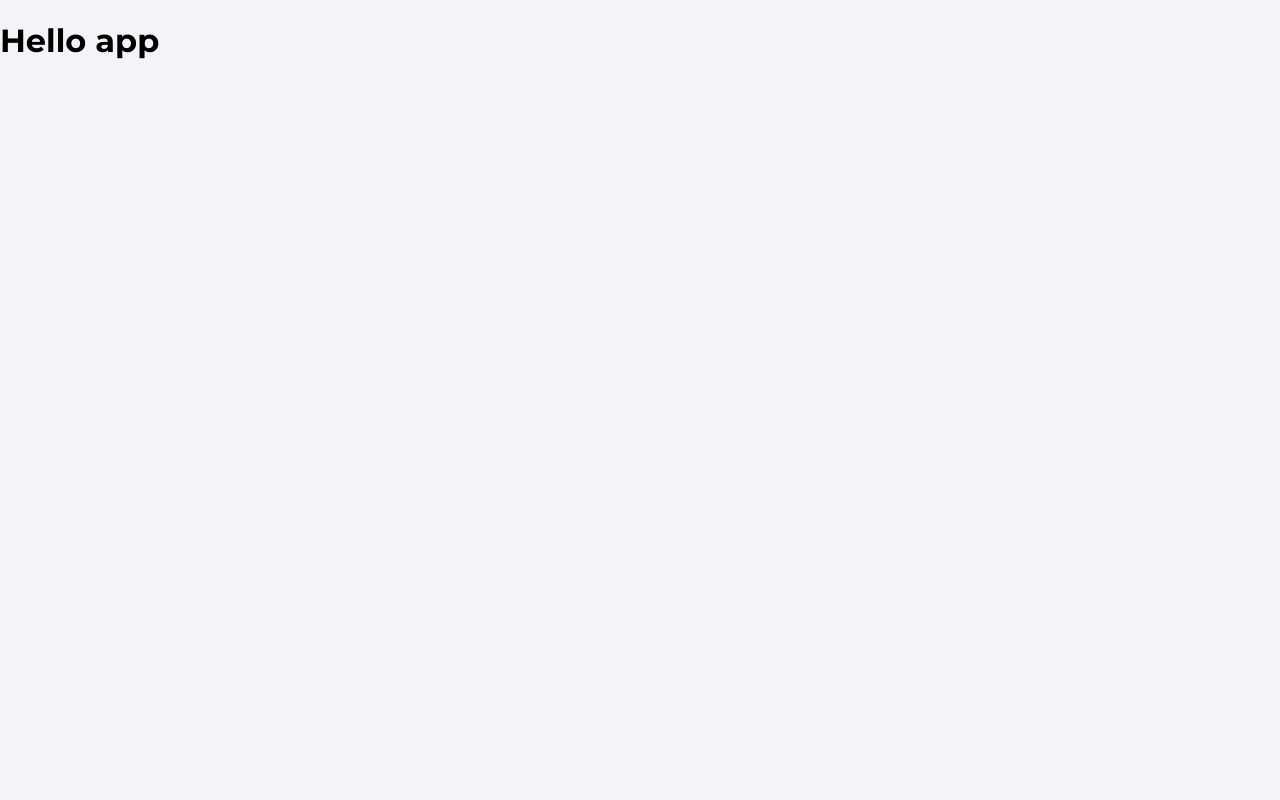
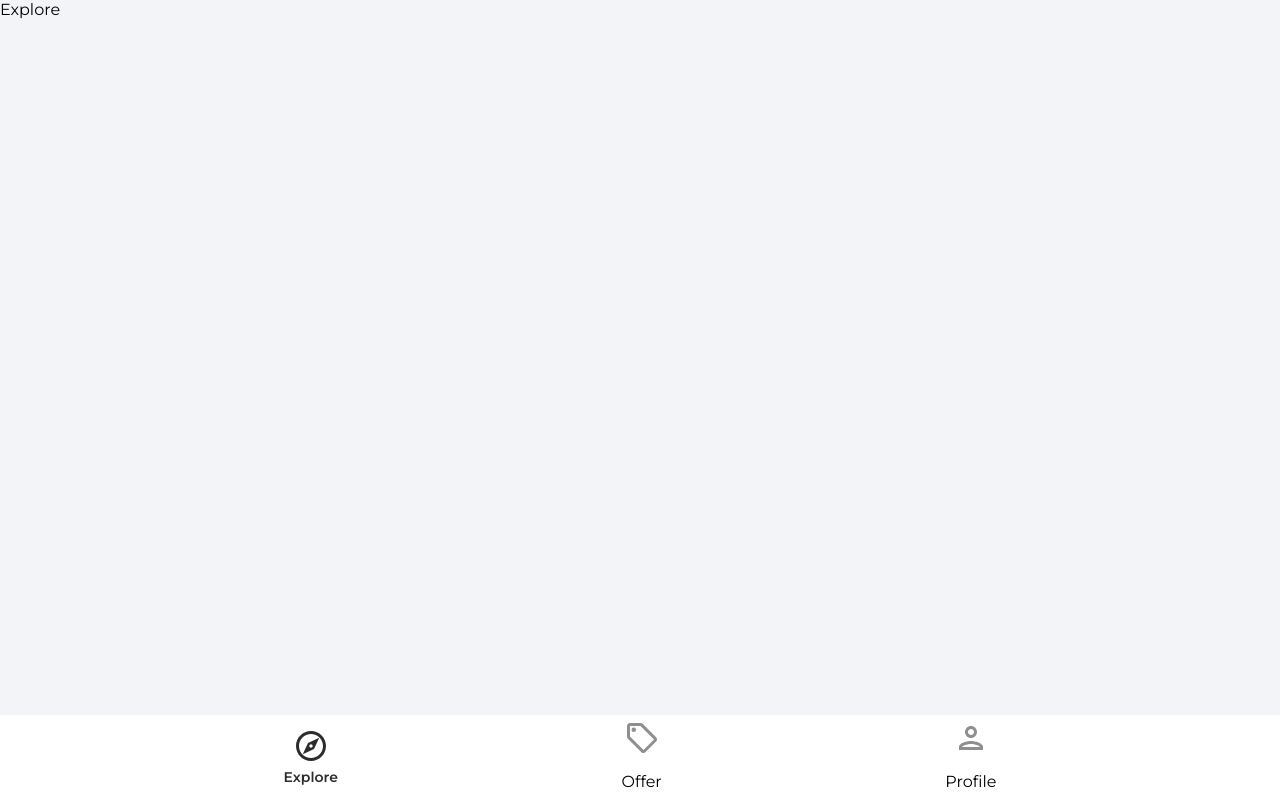
Before and after one commit to bogdanS21/house-market, a React (Create React App) app: page / in a window 1280 px wide. Built offline with nearby package versions, Linux system fonts and the light colour scheme.

Commit message:
Pages and NavBar

```diff
--- a/package.json
+++ b/package.json
@@ -9,6 +9,7 @@
     "firebase": "^9.6.10",
     "react": "^18.0.0",
     "react-dom": "^18.0.0",
+    "react-router-dom": "^6.3.0",
     "react-scripts": "5.0.0",
     "web-vitals": "^2.1.4"
   },
--- a/public/index.html
+++ b/public/index.html
@@ -24,7 +24,7 @@
       work correctly both with client-side routing and a non-root public URL.
       Learn how to configure a non-root public URL by running `npm run build`.
     -->
-    <title>React App</title>
+    <title>House Market App</title>
   </head>
   <body>
     <noscript>You need to enable JavaScript to run this app.</noscript>
--- a/src/App.js
+++ b/src/App.js
@@ -1,8 +1,28 @@
+import { BrowserRouter as Router, Routes, Route } from 'react-router-dom'
+import Explore from './pages/Explore'
+import Offer from './pages/Offer'
+import ForgotPassword from './pages/ForgotPassword'
+import Profile from './pages/Profile'
+import SignIn from './pages/SignIn'
+import SignUP from './pages/SignUp'
+import NavBar from './components/NavBar'
+
+
 
 function App() {
   return (
     <>
-      <h1>Hello app</h1>
+      <Router>
+        <Routes>
+          <Route path='/' element={<Explore />} />
+          <Route path='/offer' element={<Offer />} />
+          <Route path='/forgotpassword' element={<ForgotPassword />} />
+          <Route path='/profile' element={<Profile />} />
+          <Route path='/signin' element={<SignIn />} />
+          <Route path='/signup' element={<SignUP />} />
+        </Routes>
+        <NavBar />
+      </Router>
     </>
 
   );
--- /dev/null
+++ b/src/components/NavBar.js
@@ -0,0 +1,41 @@
+import React from 'react'
+import { useNavigate, useLocation } from 'react-router-dom'
+import { ReactComponent as OfferIcon } from '../assets/svg/localOfferIcon.svg'
+import { ReactComponent as ExploreIcon } from '../assets/svg/exploreIcon.svg'
+import { ReactComponent as PersonOutlineIcon } from '../assets/svg/personOutlineIcon.svg'
+
+
+
+function NavBar() {
+    const navigate = useNavigate();
+    const location = useLocation();
+    const pathMatchRoute = (route) => {
+        if (route === location.pathname) {
+            return true;
+        }
+    }
+    return (
+        <div>
+            <footer className='navbar'>
+                <nav className="navbarNav">
+                    <ul className="navbarListItems ">
+                        <li className="navbarListItem" onClick={() => navigate('/')}>
+                            <ExploreIcon fill={pathMatchRoute('/') ? '#2c2c2c' : '#8f8f8f'} width='36px' height='36px' />
+                            <p className={pathMatchRoute('/') ? 'navbarListItemNameActive' : 'navBarListItemName'}>Explore </p>
+                        </li>
+                        <li className="navbarListItem" onClick={() => navigate('/offer')}>
+                            <OfferIcon fill={pathMatchRoute('/offers') ? '#2c2c2c' : '#8f8f8f'} width='36px' height='36px' />
+                            <p className={pathMatchRoute('/offer') ? 'navbarListItemNameActive' : 'navBarListItemName'}>Offer </p>
+                        </li>
+                        <li className="navbarListItem" onClick={() => navigate('/profile')}>
+                            <PersonOutlineIcon fill={pathMatchRoute('/profile') ? '#2c2c2c' : '#8f8f8f'} width='36px' height='36px' />
+                            <p className={pathMatchRoute('/profile') ? 'navbarListItemNameActive' : 'navBarListItemName'}>Profile </p>
+                        </li>
+                    </ul>
+                </nav>
+            </footer>
+        </div>
+    )
+}
+
+export default NavBar
--- a/src/index.js
+++ b/src/index.js
@@ -1,17 +1,8 @@
 import React from 'react';
-import ReactDOM from 'react-dom';
 import './index.css';
 import App from './App';
-import reportWebVitals from './reportWebVitals';
 
-ReactDOM.render(
-  <React.StrictMode>
-    <App />
-  </React.StrictMode>,
-  document.getElementById('root')
-);
-
-// If you want to start measuring performance in your app, pass a function
-// to log results (for example: reportWebVitals(console.log))
-// or send to an analytics endpoint. Learn more: https://bit.ly/CRA-vitals
-reportWebVitals();
+import { createRoot } from 'react-dom/client';
+const container = document.getElementById('root');
+const root = createRoot(container); // createRoot(container!) if you use TypeScript
+root.render(<App />);
--- /dev/null
+++ b/src/pages/Explore.js
@@ -0,0 +1,9 @@
+import React from 'react'
+
+function Explore() {
+    return (
+        <div>Explore</div>
+    )
+}
+
+export default Explore
--- /dev/null
+++ b/src/pages/ForgotPassword.js
@@ -0,0 +1,9 @@
+import React from 'react'
+
+function ForgotPassword() {
+    return (
+        <div>Forgot Password</div>
+    )
+}
+
+export default ForgotPassword
--- /dev/null
+++ b/src/pages/Offer.js
@@ -0,0 +1,9 @@
+import React from 'react'
+
+function Offer() {
+    return (
+        <div>Offer</div>
+    )
+}
+
+export default Offer
--- /dev/null
+++ b/src/pages/Profile.js
@@ -0,0 +1,9 @@
+import React from 'react'
+
+function Profiles() {
+    return (
+        <div>Profile</div>
+    )
+}
+
+export default Profiles
--- /dev/null
+++ b/src/pages/SignIn.js
@@ -0,0 +1,9 @@
+import React from 'react'
+
+function SignIn() {
+    return (
+        <div>SignIn</div>
+    )
+}
+
+export default SignIn
--- /dev/null
+++ b/src/pages/SignUp.js
@@ -0,0 +1,9 @@
+import React from 'react'
+
+function SignUp() {
+    return (
+        <div>SignUp</div>
+    )
+}
+
+export default SignUp
```
Also changed, not shown: jsconfig.json (added, +11 -0 lines), 1 other file (tests, documents, lock files or other folders).
